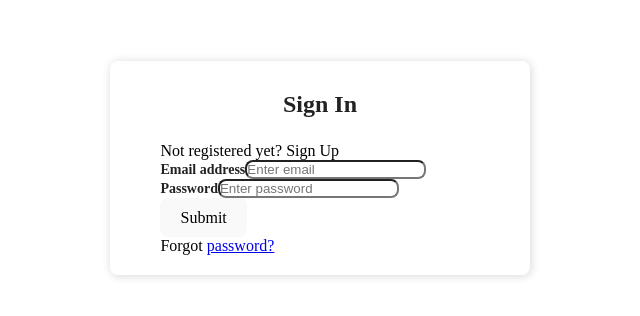
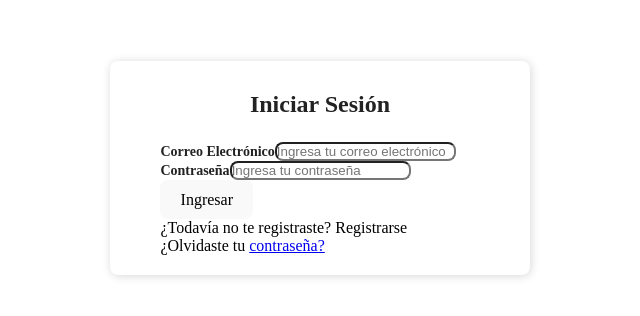
Before and after one commit to Seraquesada/ProyectoFinal-DH, a React (Vite) app in the folder front-end/: page /login in a window 1280 px wide. Shown: the part 232-548 px from the top of the page, without its empty margins (320-960 px from the left). Built offline with nearby package versions, Linux system fonts and the light colour scheme.

Commit message:
mejora estrucutra login

```diff
--- a/front-end/src/componentes/login/Login.jsx
+++ b/front-end/src/componentes/login/Login.jsx
@@ -10,7 +10,7 @@ export const Login = (props) => {
     const changeAuthMode = () => {
       setAuthMode(authMode === "signin" ? "signup" : "signin")
     }
-    const registrarUsuario = (e) => {
+    const iniciarSesion = (e) => {
       e.preventDefault();
       let payload = {
         "username": document.querySelector("#email").value,
@@ -25,43 +25,60 @@ export const Login = (props) => {
       });
     }
 
+    const registrarUsuario = (e) => {
+      e.preventDefault();
+      let payload = {
+        "nombre": document.querySelector("#nombre").value,
+        "apellido": document.querySelector("#apellido").value,
+        "email": document.querySelector("#email").value,
+        "password" : document.querySelector("#contraseña").value
+      }
+      axios.post('http://localhost:8080/usuarios/register', payload)
+      .then(function (response) {
+        console.log(response);
+      })
+      .catch(function (error) {
+        console.log(error);
+      });
+    }
+
     if (authMode === "signin") {
       return (
         <div className="Auth-form-container">
           <form className="Auth-form">
             <div className="Auth-form-content">
-              <h3 className="Auth-form-title">Sign In</h3>
-              <div className="text-center">
-                Not registered yet?{" "}
-                <span className="link-primary" onClick={changeAuthMode}>
-                  Sign Up
-                </span>
-              </div>
+              <h3 className="Auth-form-title">Iniciar Sesión</h3>
               <div className="form-group mt-3">
-                <label>Email address</label>
+                <label for="email">Correo Electrónico</label>
                 <input
                   type="email"
                   className="form-control mt-1"
                   id="email"
-                  placeholder="Enter email"
+                  placeholder="Ingresa tu correo electrónico"
                 />
               </div>
               <div className="form-group mt-3">
-                <label>Password</label>
+                <label for="password">Contraseña</label>
                 <input
                   type="password"
                   className="form-control mt-1"
-                  id="contraseña"
-                  placeholder="Enter password"
+                  id="password"
+                  placeholder="Ingresa tu contraseña"
                 />
               </div>
               <div className="d-grid gap-2 mt-3">
-                <button type="submit" className="btn btn-primary" onClick={registrarUsuario}>
-                  Submit
+                <button type="submit" className="btn btn-primary" onClick={iniciarSesion}>
+                  Ingresar
                 </button>
               </div>
+              <div className="text-center">
+              ¿Todavía no te registraste?{" "}
+                <span className="link-primary" onClick={changeAuthMode}>
+                  Registrarse
+                </span>
+              </div>
               <p className="text-center mt-2">
-                Forgot <a href="#">password?</a>
+              ¿Olvidaste tu <a href="#">contraseña?</a>
               </p>
             </div>
           </form>
@@ -73,44 +90,65 @@ export const Login = (props) => {
       <div className="Auth-form-container">
         <form className="Auth-form">
           <div className="Auth-form-content">
-            <h3 className="Auth-form-title">Sign In</h3>
-            <div className="text-center">
-              Already registered?{" "}
-              <span className="link-primary" onClick={changeAuthMode}>
-                Sign In
-              </span>
-            </div>
+            <h3 className="Auth-form-title">Registro</h3>
             <div className="form-group mt-3">
-              <label>Full Name</label>
+              <label for="nombre">Nombre</label>
               <input
-                type="email"
+                type="text"
+                id="nombre"
                 className="form-control mt-1"
-                placeholder="e.g Jane Doe"
+                placeholder="Nombre"
               />
             </div>
             <div className="form-group mt-3">
-              <label>Email address</label>
+              <label for="apellido">Apellido</label>
               <input
-                type="email"
+                type="text"
+                id="apellido"
                 className="form-control mt-1"
-                placeholder="Email Address"
+                placeholder="Apellido"
               />
             </div>
             <div className="form-group mt-3">
-              <label>Password</label>
+              <label for="email">Correo Elecrónico</label>
+              <input
+                type="email"
+                id="email"
+                className="form-control mt-1"
+                placeholder="Correo Electrónico"
+              />
+            </div>
+            <div className="form-group mt-3">
+              <label for="password">Ingresar contraseña</label>
               <input
                 type="password"
+                id="password"
                 className="form-control mt-1"
-                placeholder="Password"
+                placeholder="Contraseña"
+              />
+            </div>
+            <div className="form-group mt-3">
+              <label for="passwordCheck">Confirmar contraseña</label>
+              <input
+                type="password"
+                id="passwordCheck"
+                className="form-control mt-1"
+                placeholder="Confirmar contraseña"
               />
             </div>
             <div className="d-grid gap-2 mt-3">
-              <button type="submit" className="btn btn-primary">
-                Submit
+              <button type="submit" className="btn btn-primary" onClick={registrarUsuario}>
+                Crear Cuenta
               </button>
             </div>
+            <div className="text-center">
+              ¿Ya estás registrado?{" "}
+              <span className="link-primary" onClick={changeAuthMode}>
+                Iniciar Sesión
+              </span>
+            </div>
             <p className="text-center mt-2">
-              Forgot <a href="#">password?</a>
+              ¿Olvidaste tu <a href="#">contraseña?</a>
             </p>
           </div>
         </form>
```
